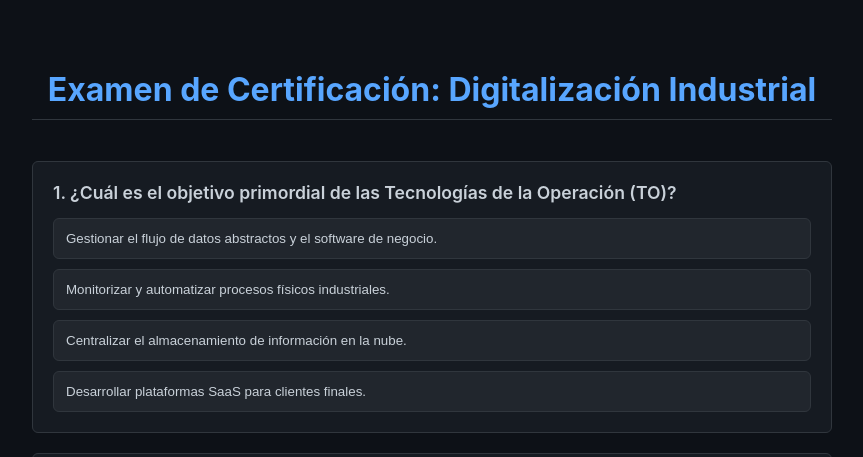
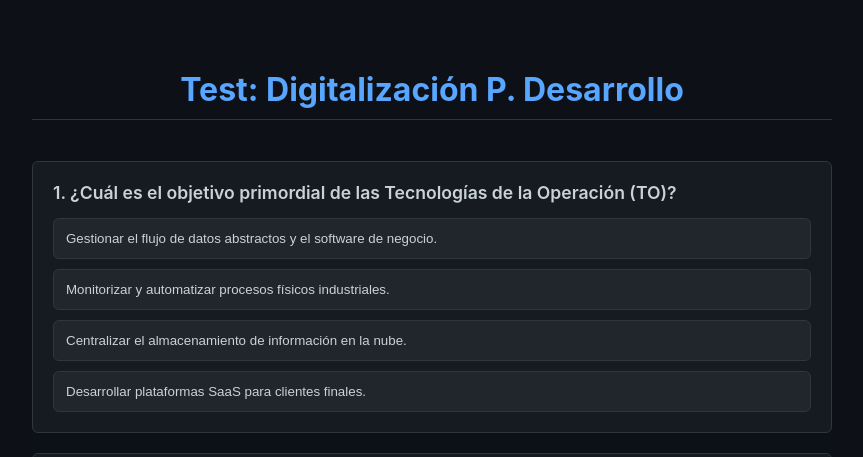
Before and after one commit to Esmeraldapr/DIGITALIZACI-N-TEST-DEL-DESARROLLO, a plain HTML site: page index.html in a window 1280 px wide. Shown: the part 263-720 px from the top of the page, without its empty margins (208-1071 px from the left). Drawn offline with Linux system fonts and the light colour scheme.

Commit message:
Add files via upload

```diff
--- a/index.html
+++ b/index.html
@@ -147,7 +147,7 @@
    <img src="HACKCAT.jpg" alt="HackCat Logo" class="header-img">
 
     <div id="quiz-container">
-        <h1>Examen de Certificación: Digitalización Industrial</h1>
+        <h1>Test: Digitalización P. Desarrollo</h1>
         <div id="questions-wrapper"></div>
         <button id="submit-test">Finalizar Test</button>
     </div>
```
